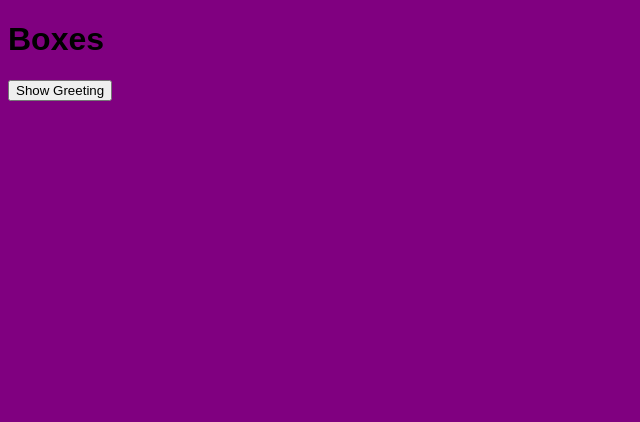
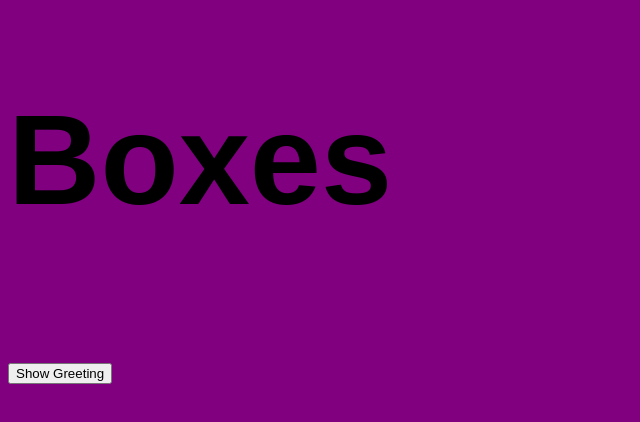
Before and after one commit to coleherzer/boxes, a plain HTML site: page index.html in a window 1280 px wide. Shown: the whole page, without its empty margins (0-640 px from the left). Drawn offline with Linux system fonts and the light colour scheme.

Commit message:
increased font size

```diff
--- a/css/styles.css
+++ b/css/styles.css
@@ -1,6 +1,7 @@
 body {
     font-family: sans-serif;
     background: purple;
+    font-size: 64px;
 }
 
 #greeting {
```
